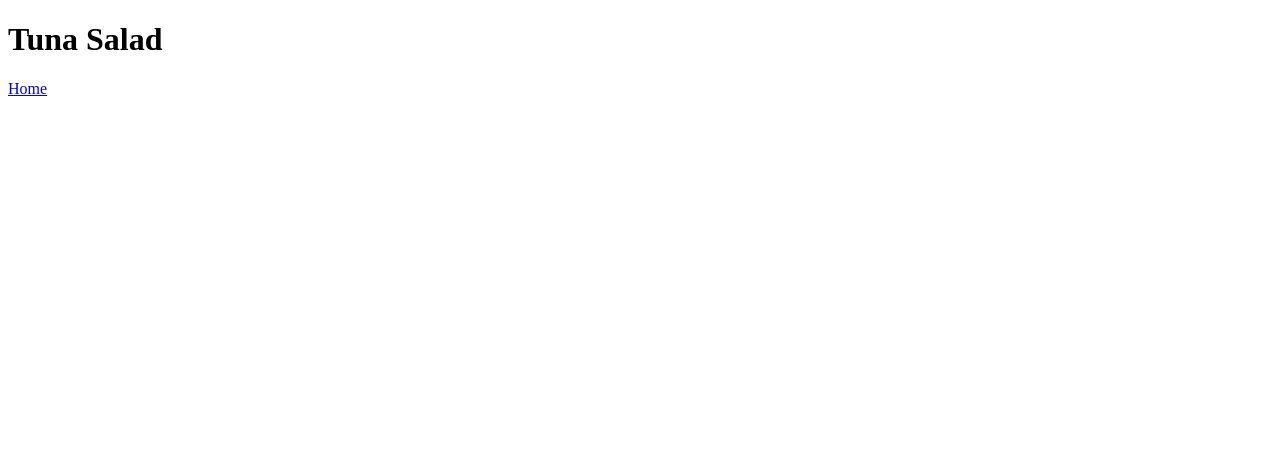
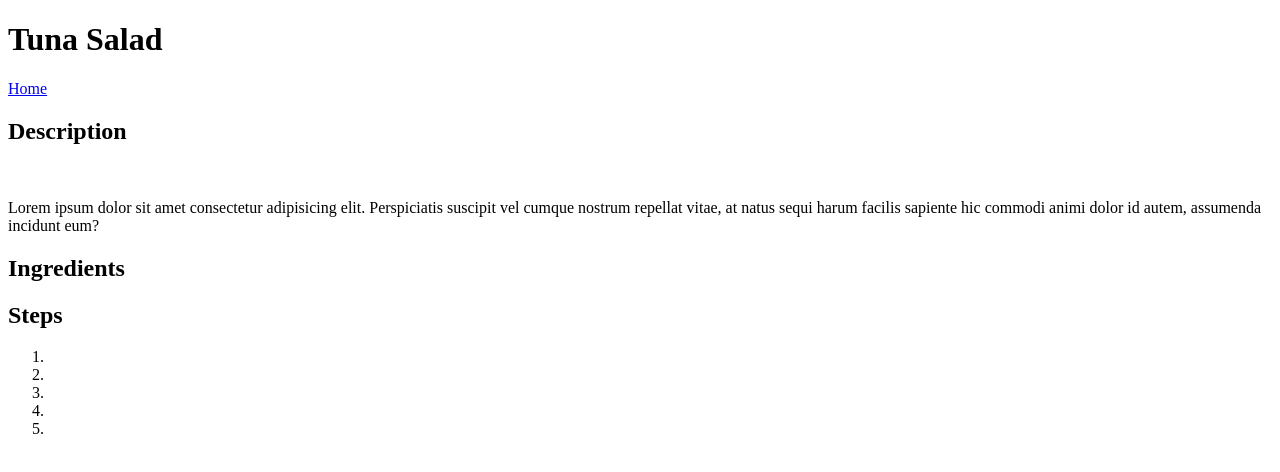
Before and after one commit to sailing-hobo/recipes, a plain HTML site: page indiv-recipes/tuna-salad.html in a window 1280 px wide. Drawn offline with Linux system fonts and the light colour scheme.

Commit message:
Add structure to tuna-salad.html

```diff
--- a/indiv-recipes/tuna-salad.html
+++ b/indiv-recipes/tuna-salad.html
@@ -10,5 +10,25 @@
 
     <a href="../index.html">Home</a>
 
+    <h2>Description</h2>
+
+    <img src="" alt="">
+
+    <p>Lorem ipsum dolor sit amet consectetur adipisicing elit. Perspiciatis suscipit vel cumque nostrum repellat vitae, at natus sequi harum facilis sapiente hic commodi animi dolor id autem, assumenda incidunt eum?</p>
+
+
+    <h2>Ingredients</h2>
+
+    <h2>Steps</h2>
+
+    <p>
+        <ol>
+            <li></li>
+            <li></li>
+            <li></li>
+            <li></li>
+            <li></li>
+        </ol>
+    </p>
 </body>
 </html>
```
Also changed, not shown: index.html (+4 -0 lines).
